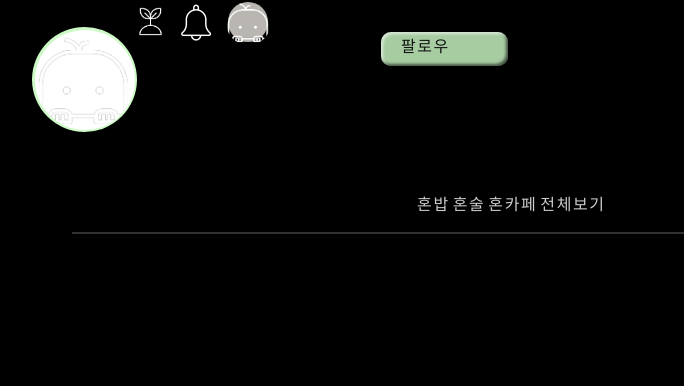
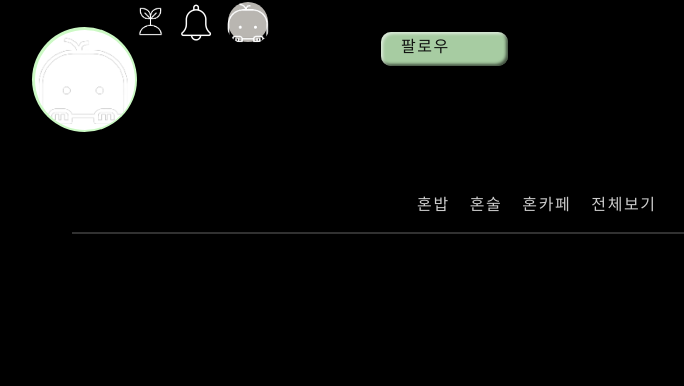
Before and after one commit to sungholion/AloneAlong_Django, a Django app: page /myprofile_fin/ in a window 1280 px wide; the page is wider, and only the part inside the window is pictured. Shown: the part 98-484 px from the top of that part, without its empty margins (154-838 px from the left). Run offline with Django 4.2, Linux system fonts and the light colour scheme; a user stored in the database is signed in; data comes from the database, SQL or seed files in the repository; some libraries are stand-ins or nearby versions.

Commit message:
프로필 화면 버튼 여백 조정

```diff
--- a/alongalone/templates/myprofile_fin.html
+++ b/alongalone/templates/myprofile_fin.html
@@ -61,10 +61,10 @@
         <div class="category right" style="width: 65%;">
             <!-- 게시물 내 카테고리 (혼밥, 혼술, 혼카페) -->
             <div class="category details"style="margin-top: 30px;">
-                <input type='button' value='혼밥' class="btn" onclick='setInnerHTML1()' style="color: white;border: none;margin-right: 3px;background-color: transparent;" />
-                <input type='button' value='혼술' class="btn" onclick='setInnerHTML2()' style="color: white;border: none;margin-right: 3px;background-color: transparent;"/>
-                <input type='button' value='혼카페' class="btn" onclick='setInnerHTML3()' style="color: white;border: none;margin-right: 3px;background-color: transparent;"/>
-                <input type='button' value='전체보기' class="btn" onclick='setInnerHTML4()' style="color: white;border: none;background-color: transparent;"/>
+                <input type='button' value='혼밥' class="btn" onclick='setInnerHTML1()' style="color: white;border: none;margin-right: 20px;background-color: transparent;" />
+                <input type='button' value='혼술' class="btn" onclick='setInnerHTML2()' style="color: white;border: none;margin-right: 20px;background-color: transparent;"/>
+                <input type='button' value='혼카페' class="btn" onclick='setInnerHTML3()' style="color: white;border: none;margin-right: 20px;background-color: transparent;"/>
+                <input type='button' value='전체보기' class="btn" onclick='setInnerHTML4()' style="color: white;border: none;background-color:s transparent;"/>
             </div>
         </div>
     </div>
```
